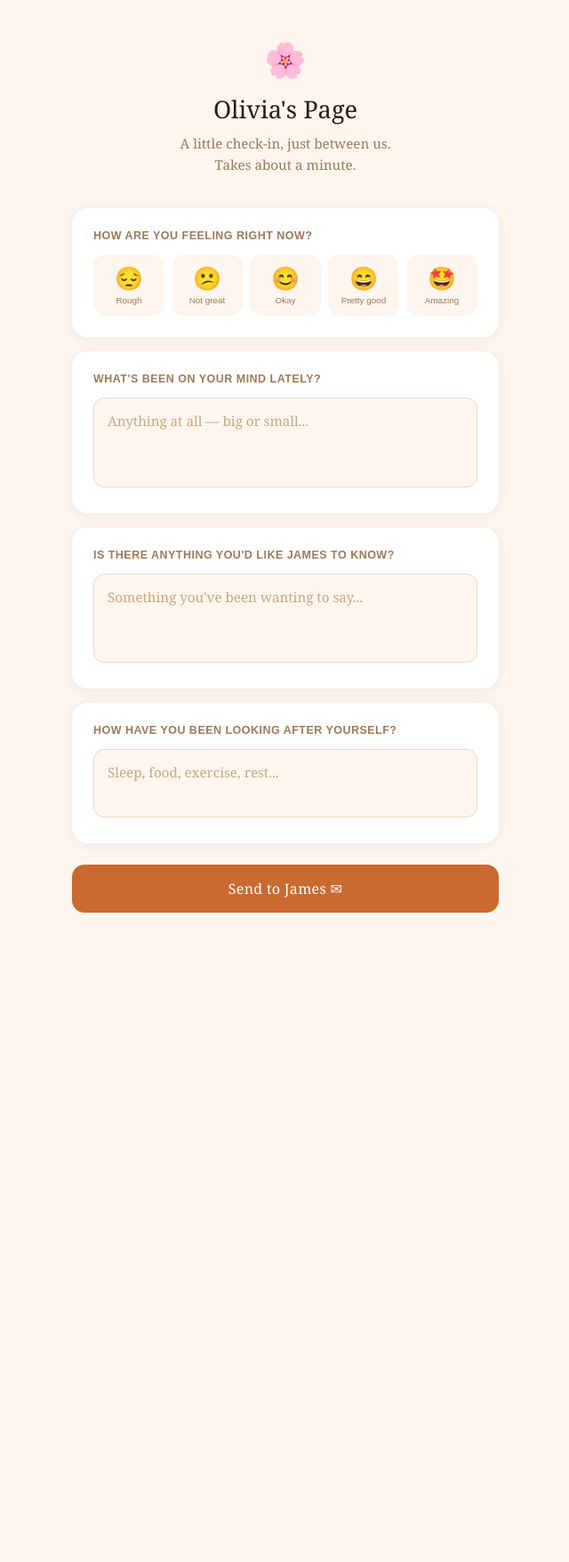
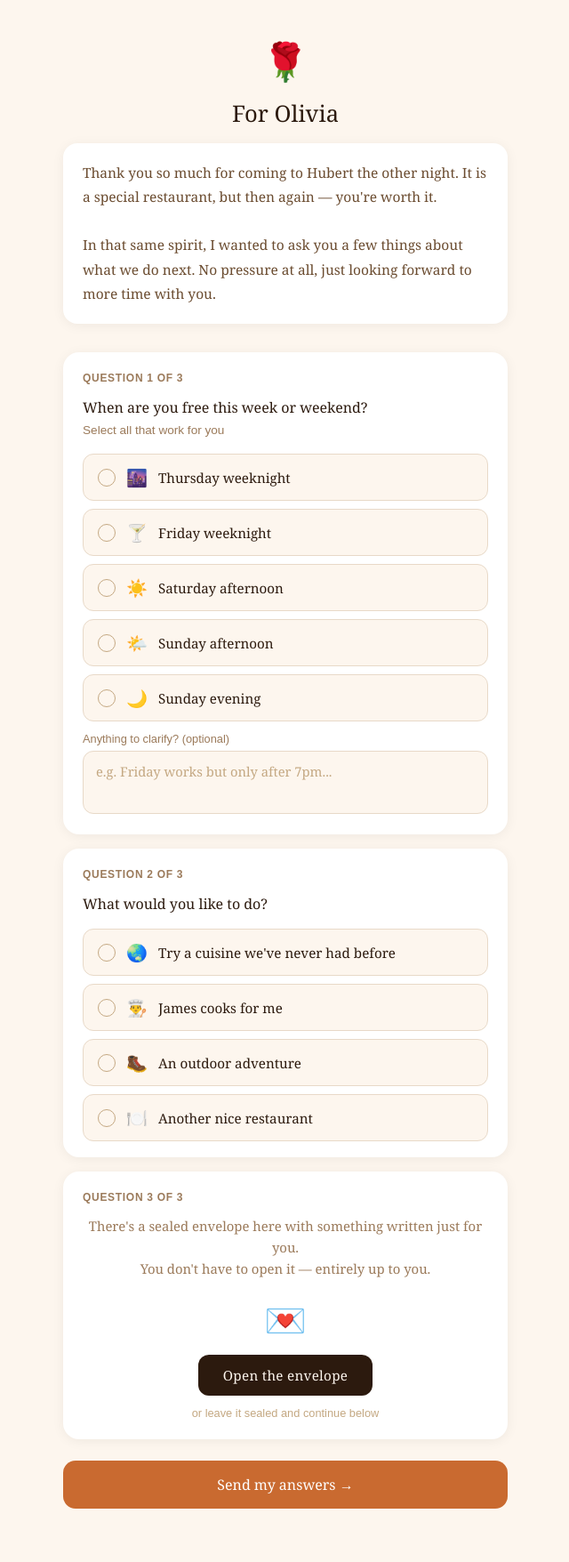
Before and after one commit to Aiello-code/nudda-one, a Flask app: page /olivia in a window 1280 px wide. Shown: the whole page at 89% size, without its empty margins (319-959 px from the left). Before the commit the page ends 1026 px from the top, so only its background shows below. Run offline with Flask 3, Linux system fonts and the light colour scheme.

Commit message:
Redesign Olivia's page with new form and update backend
Replace mood/questions form with Hubert thank-you note, availability
multi-select, activity single-select, and secret envelope. Update
/api/olivia-submit to handle the new payload and include envelope-opened
status in the ntfy notification.

Co-Authored-By: Claude Sonnet 4.6 <noreply@anthropic.com>

```diff
--- a/app.py
+++ b/app.py
@@ -87,19 +87,21 @@ def test_ntfy():
 def olivia_submit():
     try:
         data = request.get_json(silent=True) or {}
-        mood = data.get("mood", "Not specified")
-        q1   = (data.get("q1") or "").strip()
-        q2   = (data.get("q2") or "").strip()
-        q3   = (data.get("q3") or "").strip()
+        availability = data.get("availability", [])
+        avail_comment = (data.get("avail_comment") or "").strip()
+        activity = data.get("activity", "Not specified")
+        envelope_opened = data.get("envelope_opened", False)
+
+        avail_str = ", ".join(availability) if availability else "(none selected)"
+        envelope_str = "Yes — she opened it" if envelope_opened else "No — left it sealed"
 
         lines = [
-            f"Mood: {mood}",
+            f"Availability: {avail_str}",
+            f"Clarification: {avail_comment or '(none)'}",
             "",
-            f"What's been on her mind:\n{q1 or '(left blank)'}",
+            f"Activity: {activity}",
             "",
-            f"Wanted you to know:\n{q2 or '(left blank)'}",
-            "",
-            f"Looking after herself:\n{q3 or '(left blank)'}",
+            f"Opened the envelope: {envelope_str}",
         ]
         message = "\n".join(lines)
 
@@ -112,9 +114,9 @@ def olivia_submit():
                     f"https://ntfy.sh/{topic}",
                     data=message.encode("utf-8"),
                     headers={
-                        "Title": "Olivia checked in",
+                        "Title": "Olivia replied",
                         "Priority": "high",
-                        "Tags": "heartpulse",
+                        "Tags": "rose",
                     },
                     timeout=8,
                 )
--- a/templates/olivia.html
+++ b/templates/olivia.html
@@ -3,7 +3,7 @@
 <head>
   <meta charset="UTF-8">
   <meta name="viewport" content="width=device-width, initial-scale=1.0">
-  <title>Olivia's Page</title>
+  <title>For Olivia</title>
   <style>
     * { box-sizing: border-box; margin: 0; padding: 0; }
 
@@ -14,99 +14,118 @@
       display: flex;
       flex-direction: column;
       align-items: center;
-      justify-content: center;
-      padding: 40px 20px;
+      padding: 40px 20px 60px;
       color: #2C1A0E;
     }
 
-    .wrap {
-      width: 100%;
-      max-width: 480px;
+    .wrap { width: 100%; max-width: 500px; }
+
+    /* Header */
+    .header {
+      text-align: center;
+      margin-bottom: 32px;
+    }
+    .header .icon { font-size: 2.6rem; margin-bottom: 14px; }
+    .header h1 {
+      font-size: 1.6rem;
+      font-weight: normal;
+      color: #2C1A0E;
+      margin-bottom: 16px;
+    }
+    .header .note {
+      font-size: 0.97rem;
+      color: #6B4C30;
+      line-height: 1.75;
+      background: #fff;
+      border-radius: 16px;
+      padding: 20px 22px;
+      box-shadow: 0 2px 14px rgba(0,0,0,0.06);
+      text-align: left;
     }
 
-    .header {
-      text-align: center;
-      margin-bottom: 36px;
-    }
-
-    .header .heart {
-      font-size: 2.4rem;
-      margin-bottom: 12px;
-    }
-
-    .header h1 {
-      font-size: 1.7rem;
-      font-weight: normal;
-      color: #2C1A0E;
-      margin-bottom: 8px;
-    }
-
-    .header p {
-      font-size: 0.95rem;
-      color: #9B7A5A;
-      line-height: 1.6;
-    }
-
+    /* Cards */
     .card {
       background: #fff;
       border-radius: 18px;
-      padding: 24px;
+      padding: 22px 22px 18px;
       margin-bottom: 16px;
-      box-shadow: 0 2px 16px rgba(0,0,0,0.06);
+      box-shadow: 0 2px 14px rgba(0,0,0,0.06);
+    }
+    .card-label {
+      font-size: 0.75rem;
+      font-family: Arial, sans-serif;
+      font-weight: 700;
+      color: #9B7A5A;
+      letter-spacing: 0.7px;
+      text-transform: uppercase;
+      margin-bottom: 14px;
+    }
+    .card-question {
+      font-size: 1rem;
+      color: #2C1A0E;
+      margin-bottom: 16px;
+      line-height: 1.5;
     }
 
-    .card label {
+    /* Option pills */
+    .options { display: flex; flex-direction: column; gap: 9px; }
+    .option {
+      display: flex;
+      align-items: center;
+      gap: 12px;
+      padding: 12px 16px;
+      border: 1.5px solid #E8D9C8;
+      border-radius: 12px;
+      cursor: pointer;
+      transition: all 0.15s;
+      font-size: 0.95rem;
+      color: #2C1A0E;
+      background: #FDF6EE;
+      user-select: none;
+    }
+    .option:hover { border-color: #C96A30; background: #FEF0E4; }
+    .option.selected {
+      border-color: #C96A30;
+      background: #FAEEDA;
+      color: #7A3A10;
+      font-weight: bold;
+    }
+    .option .tick {
+      width: 20px;
+      height: 20px;
+      border-radius: 50%;
+      border: 1.5px solid #C4A882;
+      flex-shrink: 0;
+      display: flex;
+      align-items: center;
+      justify-content: center;
+      font-size: 11px;
+      color: transparent;
+      transition: all 0.15s;
+    }
+    .option.selected .tick {
+      background: #C96A30;
+      border-color: #C96A30;
+      color: #fff;
+    }
+    .option .opt-icon { font-size: 1.2rem; }
+
+    /* Comment textarea */
+    .comment-wrap { margin-top: 12px; }
+    .comment-wrap label {
       display: block;
-      font-size: 0.9rem;
-      font-weight: bold;
+      font-size: 0.8rem;
+      font-family: Arial, sans-serif;
       color: #9B7A5A;
-      letter-spacing: 0.5px;
-      margin-bottom: 14px;
-      font-family: Arial, sans-serif;
-      text-transform: uppercase;
-      font-size: 0.78rem;
+      margin-bottom: 6px;
     }
-
-    /* Mood picker */
-    .mood-row {
-      display: flex;
-      justify-content: space-between;
-      gap: 8px;
-    }
-
-    .mood-btn {
-      flex: 1;
-      background: #FDF6EE;
-      border: 2px solid transparent;
-      border-radius: 14px;
-      padding: 10px 4px;
-      font-size: 1.6rem;
-      cursor: pointer;
-      text-align: center;
-      transition: all 0.15s;
-      position: relative;
-    }
-
-    .mood-btn span {
-      display: block;
-      font-family: Arial, sans-serif;
-      font-size: 0.62rem;
-      color: #9B7A5A;
-      margin-top: 4px;
-    }
-
-    .mood-btn:hover { background: #FAEEDA; }
-    .mood-btn.selected { border-color: #C96A30; background: #FAEEDA; }
-    .mood-btn.selected span { color: #C96A30; font-weight: bold; }
-
-    /* Text areas */
     textarea {
       width: 100%;
       background: #FDF6EE;
       border: 1.5px solid #E8D9C8;
       border-radius: 12px;
-      padding: 13px 15px;
-      font-size: 0.95rem;
+      padding: 11px 14px;
+      font-size: 0.92rem;
       font-family: Georgia, serif;
       color: #2C1A0E;
       resize: none;
@@ -114,9 +133,56 @@
       line-height: 1.6;
       transition: border-color 0.15s;
     }
-
     textarea:focus { border-color: #C96A30; }
     textarea::placeholder { color: #C4A882; }
+
+    /* Secret envelope */
+    .envelope-card {
+      background: #fff;
+      border-radius: 18px;
+      padding: 22px;
+      margin-bottom: 16px;
+      box-shadow: 0 2px 14px rgba(0,0,0,0.06);
+      text-align: center;
+    }
+    .envelope-card .card-label { text-align: left; }
+    .env-teaser {
+      font-size: 0.93rem;
+      color: #9B7A5A;
+      margin-bottom: 18px;
+      line-height: 1.6;
+    }
+    .env-btn {
+      background: #2C1A0E;
+      color: #FDF6EE;
+      border: none;
+      border-radius: 12px;
+      padding: 13px 28px;
+      font-size: 0.95rem;
+      font-family: Georgia, serif;
+      cursor: pointer;
+      transition: background 0.15s;
+      letter-spacing: 0.3px;
+    }
+    .env-btn:hover { background: #4A2E18; }
+    .env-contents {
+      display: none;
+      background: #FDF6EE;
+      border: 1.5px solid #E8D9C8;
+      border-radius: 14px;
+      padding: 20px;
+      text-align: left;
+      font-size: 0.95rem;
+      color: #4A2E18;
+      line-height: 1.8;
+      margin-top: 4px;
+    }
+    .env-opened-note {
+      margin-top: 12px;
+      font-size: 0.8rem;
+      font-family: Arial, sans-serif;
+      color: #9B7A5A;
+    }
 
     /* Submit */
     .submit-btn {
@@ -131,22 +197,9 @@
       cursor: pointer;
       margin-top: 8px;
       transition: background 0.15s;
-      letter-spacing: 0.3px;
     }
-
     .submit-btn:hover { background: #B05A24; }
     .submit-btn:disabled { background: #D4A98A; cursor: default; }
-
-    /* Success state */
-    .success {
-      display: none;
-      text-align: center;
-      padding: 40px 20px;
-    }
-
-    .success .big { font-size: 3rem; margin-bottom: 16px; }
-    .success h2 { font-size: 1.4rem; font-weight: normal; margin-bottom: 10px; }
-    .success p { color: #9B7A5A; font-size: 0.95rem; line-height: 1.6; }
 
     .error-msg {
       color: #C0392B;
@@ -156,92 +209,185 @@
       margin-top: 10px;
       display: none;
     }
+
+    /* Success */
+    .success {
+      display: none;
+      text-align: center;
+      padding: 60px 20px;
+    }
+    .success .big { font-size: 3rem; margin-bottom: 18px; }
+    .success h2 { font-size: 1.4rem; font-weight: normal; margin-bottom: 10px; }
+    .success p { color: #9B7A5A; font-size: 0.95rem; line-height: 1.7; }
   </style>
 </head>
 <body>
 <div class="wrap">
 
+  <!-- Header note -->
   <div class="header">
-      <div class="heart">🌸</div>
-      <h1>Olivia's Page</h1>
-      <p>A little check-in, just between us.<br>Takes about a minute.</p>
+    <div class="icon">🌹</div>
+    <h1>For Olivia</h1>
+    <div class="note">
+      Thank you so much for coming to Hubert the other night. It is a special restaurant, but then again — you're worth it.<br><br>
+      In that same spirit, I wanted to ask you a few things about what we do next. No pressure at all, just looking forward to more time with you.
+    </div>
   </div>
 
   <form id="form">
 
+    <!-- Availability -->
     <div class="card">
-        <label>How are you feeling right now?</label>
-        <div class="mood-row">
-          <button type="button" class="mood-btn" data-mood="Really rough">
-            😔<span>Rough</span>
-          </button>
-          <button type="button" class="mood-btn" data-mood="Not great">
-            😕<span>Not great</span>
-          </button>
-          <button type="button" class="mood-btn" data-mood="Okay">
-            😊<span>Okay</span>
-          </button>
-          <button type="button" class="mood-btn" data-mood="Pretty good">
-            😄<span>Pretty good</span>
-          </button>
-          <button type="button" class="mood-btn" data-mood="Amazing">
-            🤩<span>Amazing</span>
-          </button>
+      <div class="card-label">Question 1 of 3</div>
+      <div class="card-question">When are you free this week or weekend?<br><span style="font-size:0.85rem;color:#9B7A5A;font-family:Arial,sans-serif">Select all that work for you</span></div>
+      <div class="options" id="avail-options">
+        <div class="option" data-value="Thursday weeknight" onclick="toggleAvail(this)">
+          <div class="tick">✓</div>
+          <div class="opt-icon">🌆</div>
+          Thursday weeknight
+        </div>
+        <div class="option" data-value="Friday weeknight" onclick="toggleAvail(this)">
+          <div class="tick">✓</div>
+          <div class="opt-icon">🍸</div>
+          Friday weeknight
+        </div>
+        <div class="option" data-value="Saturday afternoon" onclick="toggleAvail(this)">
+          <div class="tick">✓</div>
+          <div class="opt-icon">☀️</div>
+          Saturday afternoon
+        </div>
+        <div class="option" data-value="Sunday afternoon" onclick="toggleAvail(this)">
+          <div class="tick">✓</div>
+          <div class="opt-icon">🌤️</div>
+          Sunday afternoon
+        </div>
+        <div class="option" data-value="Sunday evening" onclick="toggleAvail(this)">
+          <div class="tick">✓</div>
+          <div class="opt-icon">🌙</div>
+          Sunday evening
+        </div>
+      </div>
+      <div class="comment-wrap">
+        <label>Anything to clarify? (optional)</label>
+        <textarea id="avail-comment" rows="2" placeholder="e.g. Friday works but only after 7pm..."></textarea>
       </div>
     </div>
 
+    <!-- Activity -->
     <div class="card">
-        <label>What's been on your mind lately?</label>
-        <textarea id="q1" rows="3" placeholder="Anything at all — big or small..."></textarea>
+      <div class="card-label">Question 2 of 3</div>
+      <div class="card-question">What would you like to do?</div>
+      <div class="options" id="activity-options">
+        <div class="option" data-value="Try a cuisine we've never had before" onclick="selectActivity(this)">
+          <div class="tick">✓</div>
+          <div class="opt-icon">🌏</div>
+          Try a cuisine we've never had before
+        </div>
+        <div class="option" data-value="James cooks for me" onclick="selectActivity(this)">
+          <div class="tick">✓</div>
+          <div class="opt-icon">👨‍🍳</div>
+          James cooks for me
+        </div>
+        <div class="option" data-value="An outdoor adventure" onclick="selectActivity(this)">
+          <div class="tick">✓</div>
+          <div class="opt-icon">🥾</div>
+          An outdoor adventure
+        </div>
+        <div class="option" data-value="Another nice restaurant" onclick="selectActivity(this)">
+          <div class="tick">✓</div>
+          <div class="opt-icon">🍽️</div>
+          Another nice restaurant
+        </div>
+      </div>
     </div>
 
-      <div class="card">
-        <label>Is there anything you'd like James to know?</label>
-        <textarea id="q2" rows="3" placeholder="Something you've been wanting to say..."></textarea>
+    <!-- Secret envelope -->
+    <div class="envelope-card">
+      <div class="card-label">Question 3 of 3</div>
+      <div class="env-teaser">
+        There's a sealed envelope here with something written just for you.<br>You don't have to open it — entirely up to you.
+      </div>
+      <div id="env-closed">
+        <div style="font-size:2.4rem;margin-bottom:14px">💌</div>
+        <button type="button" class="env-btn" onclick="openEnvelope()">Open the envelope</button>
+        <div style="margin-top:12px;font-size:0.8rem;color:#C4A882;font-family:Arial,sans-serif">or leave it sealed and continue below</div>
+      </div>
+      <div id="env-open" style="display:none">
+        <div class="env-contents" id="env-contents">
+          I want to say thank you for Thursday. I was blown away by how thought-through and wise your thoughts on life were. You're a thoughtful and beautiful person like no one I've met before.<br><br>
+          I don't want to overwhelm you, but I also want to be honest — I would like to date you. I think our personalities are great matches, and our life goals and values are so compatible.<br><br>
+          Whatever you think of that, I will continue to think you're one in a million. 🌹
+        </div>
+        <div class="env-opened-note">✓ Envelope opened</div>
+      </div>
     </div>
 
-      <div class="card">
-        <label>How have you been looking after yourself?</label>
-        <textarea id="q3" rows="2" placeholder="Sleep, food, exercise, rest..."></textarea>
-      </div>
-
-      <button type="submit" class="submit-btn" id="submit-btn">Send to James ✉︎</button>
+    <button type="submit" class="submit-btn" id="submit-btn">Send my answers →</button>
     <div class="error-msg" id="error-msg">Something went wrong — please try again.</div>
 
   </form>
 
   <div class="success" id="success">
-      <div class="big">💌</div>
-      <h2>James has been notified</h2>
-      <p>Thank you for checking in.<br>He'll see this shortly.</p>
+    <div class="big">🌹</div>
+    <h2>James will see this shortly</h2>
+    <p>Thank you, Olivia.<br>Looking forward to whatever comes next.</p>
   </div>
 
 </div>
+<script>
+  let availSelected = [];
+  let activitySelected = '';
+  let envelopeOpened = false;
 
-  <script>
-    let selectedMood = '';
+  function toggleAvail(el) {
+    const val = el.dataset.value;
+    if (el.classList.contains('selected')) {
+      el.classList.remove('selected');
+      availSelected = availSelected.filter(v => v !== val);
+    } else {
+      el.classList.add('selected');
+      availSelected.push(val);
+    }
+  }
 
-    document.querySelectorAll('.mood-btn').forEach(btn => {
-      btn.addEventListener('click', () => {
-        document.querySelectorAll('.mood-btn').forEach(b => b.classList.remove('selected'));
-        btn.classList.add('selected');
-        selectedMood = btn.dataset.mood;
-      });
-    });
+  function selectActivity(el) {
+    document.querySelectorAll('#activity-options .option').forEach(o => o.classList.remove('selected'));
+    el.classList.add('selected');
+    activitySelected = el.dataset.value;
+  }
+
+  function openEnvelope() {
+    envelopeOpened = true;
+    document.getElementById('env-closed').style.display = 'none';
+    document.getElementById('env-open').style.display = 'block';
+    document.getElementById('env-contents').style.display = 'block';
+  }
 
   document.getElementById('form').addEventListener('submit', async (e) => {
     e.preventDefault();
     const btn = document.getElementById('submit-btn');
     const err = document.getElementById('error-msg');
     err.style.display = 'none';
+
+    if (availSelected.length === 0) {
+      err.textContent = 'Please select at least one time that works for you.';
+      err.style.display = 'block';
+      return;
+    }
+    if (!activitySelected) {
+      err.textContent = 'Please pick an activity you\'d like to do.';
+      err.style.display = 'block';
+      return;
+    }
+
     btn.disabled = true;
     btn.textContent = 'Sending...';
 
     const payload = {
-        mood: selectedMood || 'Not specified',
-        q1: document.getElementById('q1').value.trim(),
-        q2: document.getElementById('q2').value.trim(),
-        q3: document.getElementById('q3').value.trim(),
+      availability: availSelected,
+      avail_comment: document.getElementById('avail-comment').value.trim(),
+      activity: activitySelected,
+      envelope_opened: envelopeOpened,
     };
 
     try {
@@ -251,18 +397,17 @@
         body: JSON.stringify(payload)
       });
       const data = await res.json();
-        console.log('Submit response:', JSON.stringify(data));
       if (data.ok) {
         document.getElementById('form').style.display = 'none';
         document.getElementById('success').style.display = 'block';
+        window.scrollTo({ top: 0, behavior: 'smooth' });
       } else {
         throw new Error(data.error || 'server error');
       }
-      } catch (e) {
-        console.error('Submit error:', e);
+    } catch (ex) {
       btn.disabled = false;
-        btn.textContent = 'Send to James \u2709\ufe0e';
-        err.textContent = 'Something went wrong: ' + e.message;
+      btn.textContent = 'Send my answers \u2192';
+      err.textContent = 'Something went wrong \u2014 please try again.';
       err.style.display = 'block';
     }
   });
```
Lines whose indentation alone changed are shown as unchanged.
